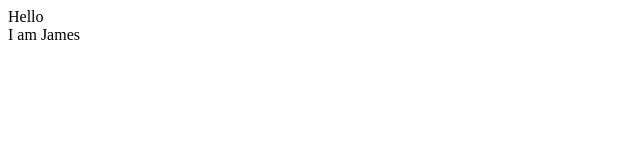
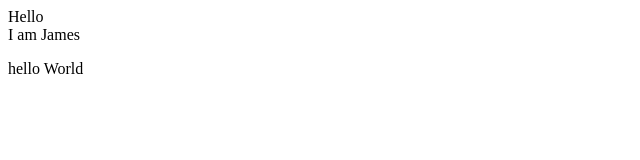
Before and after one commit to jamesdong95/code-learning-repo, a plain HTML site: page index.html in a window 1280 px wide. Shown: the full height of the page, 0-640 px from the left. Drawn offline with Linux system fonts and the light colour scheme.

Commit message:
added world

```diff
--- a/index.html
+++ b/index.html
@@ -1,2 +1,3 @@
 <div>Hello</div>
 <div>I am James</div>
+<p>hello World</p>
```
